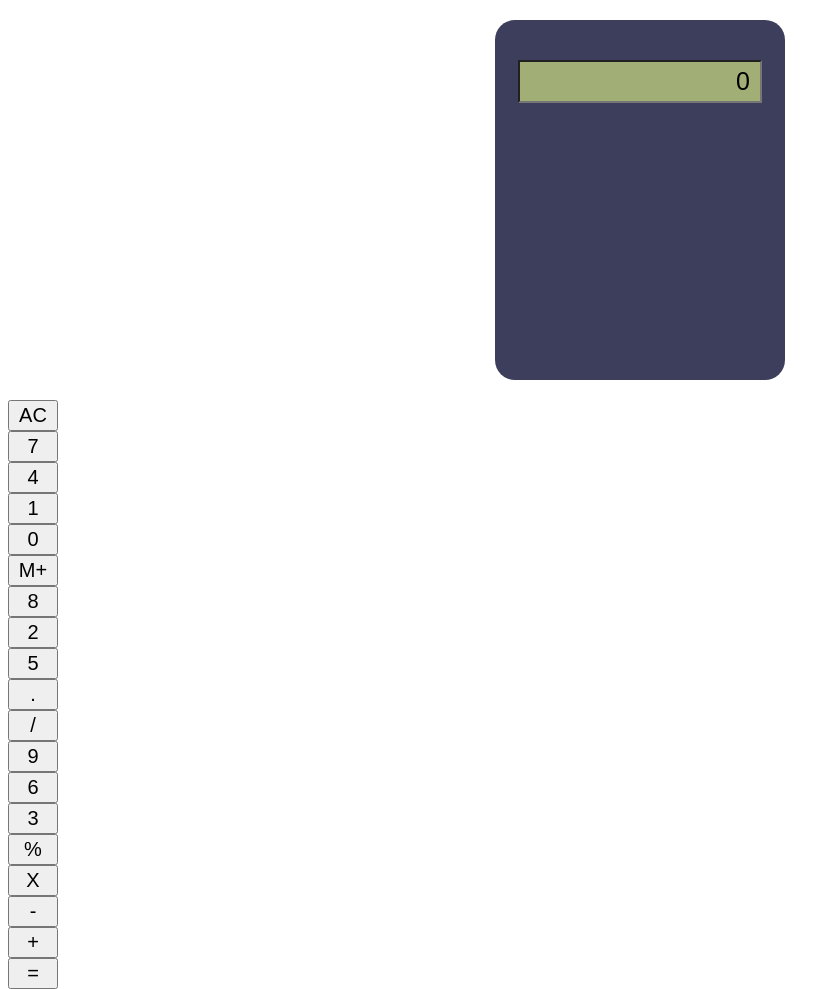
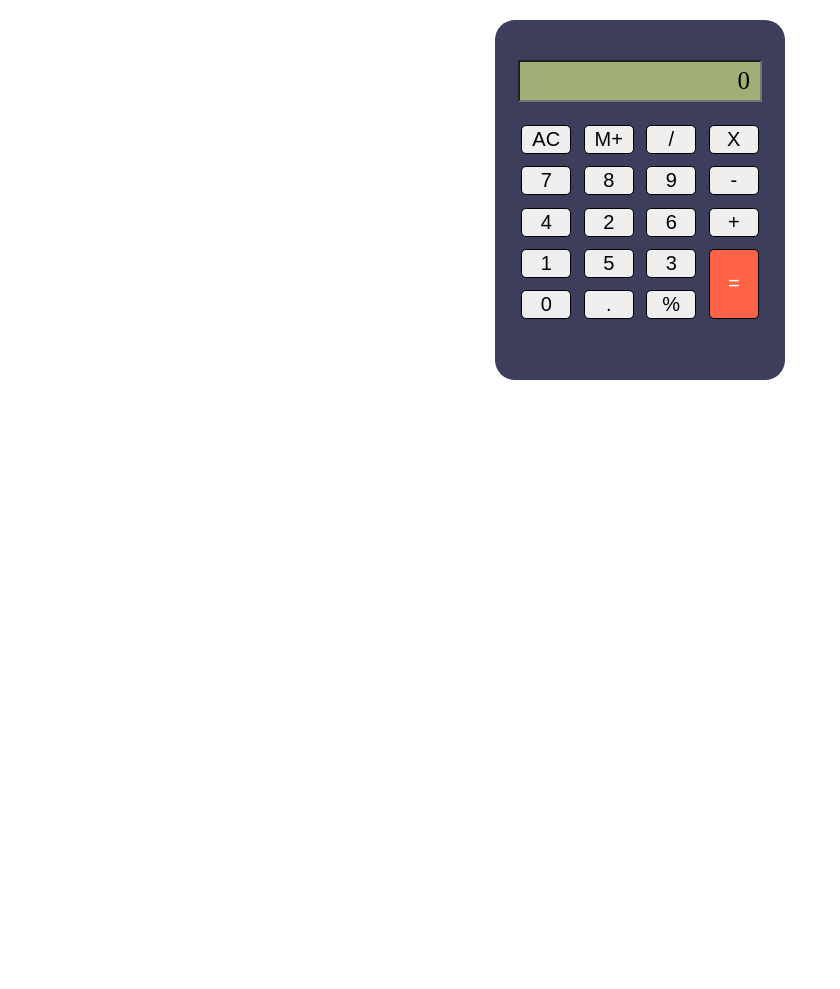
Before and after one commit to vaishnavi-kshirsagar03/calculator, a plain HTML site: page index.html in a window 1280 px wide. Shown: the whole page, without its empty margins (0-840 px from the left). After the commit the page ends 800 px from the top, so only its background shows below. Drawn offline with Linux system fonts and the light colour scheme.

Commit message:
all changes complete

```diff
--- a/index.html
+++ b/index.html
@@ -24,27 +24,45 @@
              font-size: 25px;
              padding: 5px 10px;
             margin-bottom: 20px;
+            font-family: "DS-Digital";
         }
         .btn-container{
+             height: 200px;
              display: flex;
              flex-direction: column;
              font-size: 20px;
-             height: 200px;
+
+             justify-content: space-between;
+             align-items: center;
+             flex-wrap: wrap;
         }
          .btn{
              width: 50px;
              text-align: center;
              padding: 2px 0;
              font-size: 20px;
-             flex-wrap: wrap;
 
+             margin: 3px;
+             border: 0.5px solid black;
+             border-radius: 5px;
+             cursor: pointer;
+
+        }
+        .btn:hover{
+            box-shadow: 0 0 5px 0 white;
+            transition: 0.5;
+        }
+        .btn-equals{
+            background-color: tomato;
+            height: 70px;
+            color: #ffffff;
         }
      </style>
 </head>
 <body>
     <div class="calculator-body">
         <input type="text" value="0" class="screen"/>
-      </div>
+
       <div class="btn-container">
         <button class="btn">AC</button>
         <button class="btn">7</button>
@@ -67,9 +85,9 @@
         <button class="btn">X</button>
         <button class="btn">-</button>
         <button class="btn">+</button>
-        <button class="btn">=</button>
+        <button class="btn btn-equals">=</button>
 
-
+      </div>
     </div>
 </body>
 </html>
```
